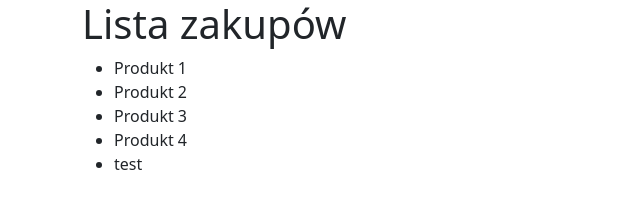
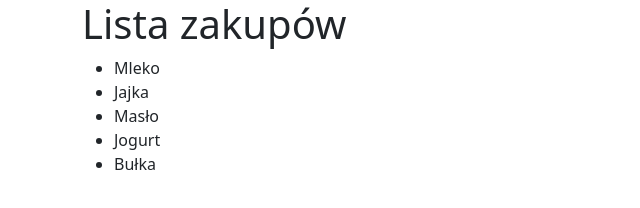
Before and after one commit to olga-grochowska/javascript-course-1, a plain HTML site: page index.html in a window 1280 px wide. Shown: the whole page, without its empty margins (0-640 px from the left). Drawn offline with nearby package versions, Linux system fonts and the light colour scheme.

Commit message:
Dynamic display of items in HTML

```diff
--- a/index.html
+++ b/index.html
@@ -15,10 +15,7 @@
     <div class="container">
         <h1>Lista zakupów</h1>
         <ul id="shoppingList">
-            <li>Produkt 1</li>
-            <li>Produkt 2</li>
-            <li>Produkt 3</li>
-            <li>Produkt 4</li>
+
         </ul>
     </div>
 
--- a/script.js
+++ b/script.js
@@ -1,12 +1,21 @@
 let ul;
+let shoppingList = [
+    "Mleko",
+    "Jajka",
+    "Masło",
+    "Jogurt",
+    "Bułka"
+]
 
 document.addEventListener('DOMContentLoaded', () => {
     ul = document.getElementById('shoppingList');
-    addListItem();
+    for (let shoppingProduct of shoppingList) {
+        addListItem(shoppingProduct)
+    }
 })
 
-function addListItem() {
+function addListItem(shoppingProduct) {
     let li = document.createElement('li');
-    li.innerText = "test";
+    li.innerText = shoppingProduct;
     ul.appendChild(li);
 }
```
